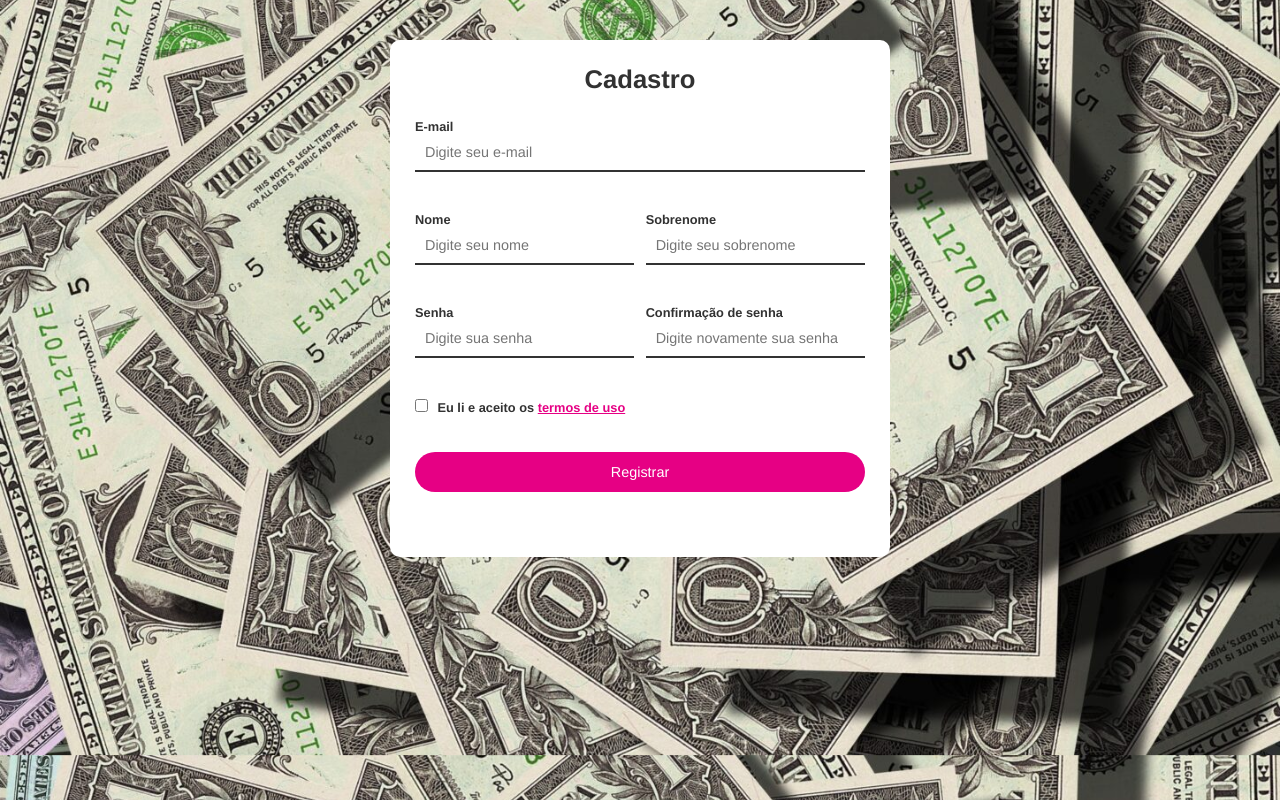
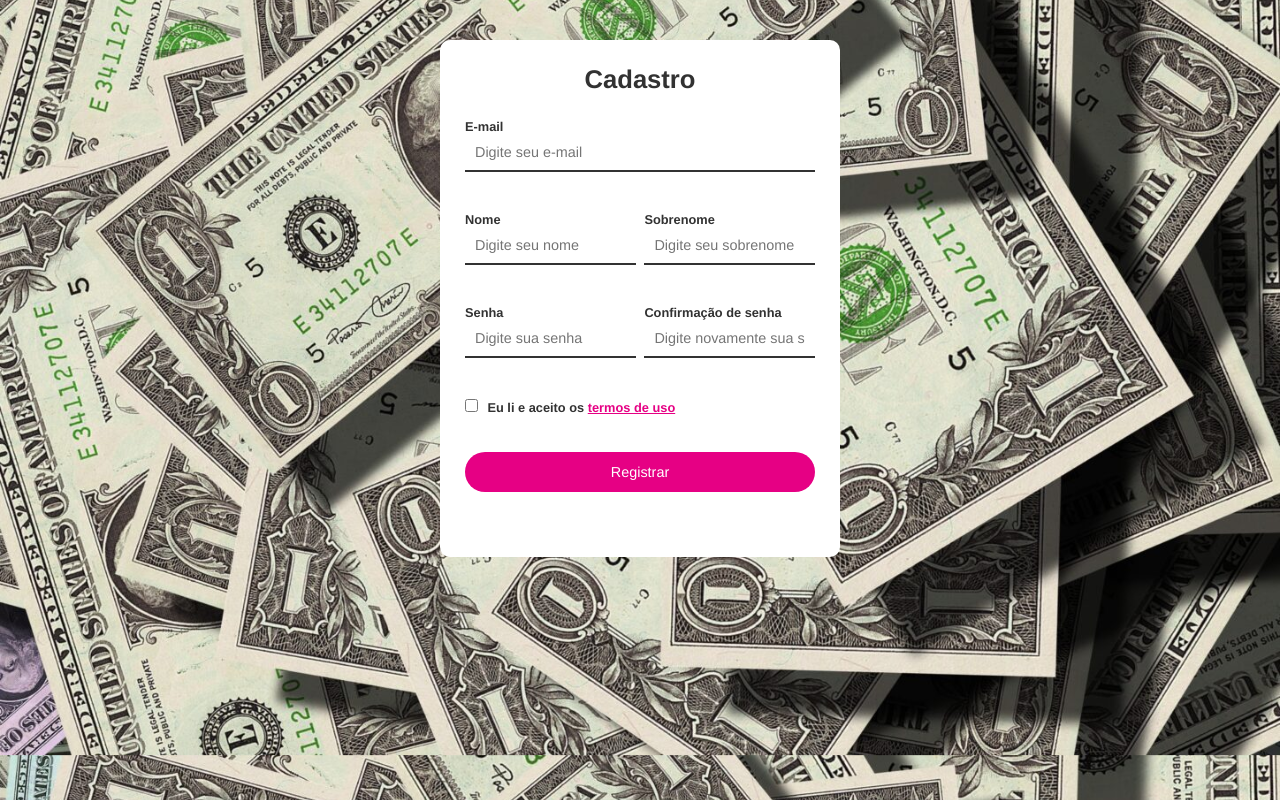
Before and after one commit to JorgeMarandola/Projeto-Financeiro, a plain HTML site: page docs/cadastro.html in a window 1280 px wide. Drawn offline with Linux system fonts and the light colour scheme.

Commit message:
correções no css

```diff
--- a/docs/css/styles.css
+++ b/docs/css/styles.css
@@ -6,7 +6,7 @@
     padding: 0;
     box-sizing: border-box;
     font-family: Helvetica;
-    color: 323232;
+    color: #323232;
     border: none;
 }
 /*Body*/
--- a/docs/css/stylescad.css
+++ b/docs/css/stylescad.css
@@ -27,7 +27,7 @@
 
   /* form */
   #main-container {
-    width: 500px;
+    width: 400px;
     margin-left: auto;
     margin-right: auto;
     background-color: #FFF;
```
